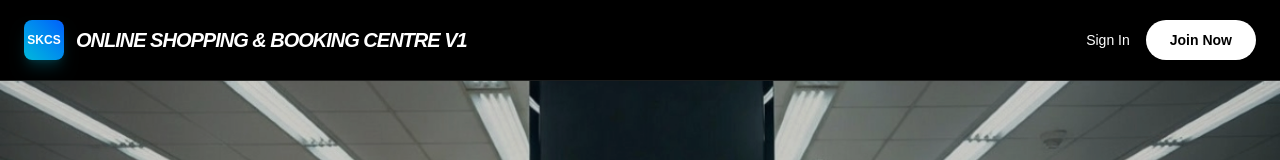
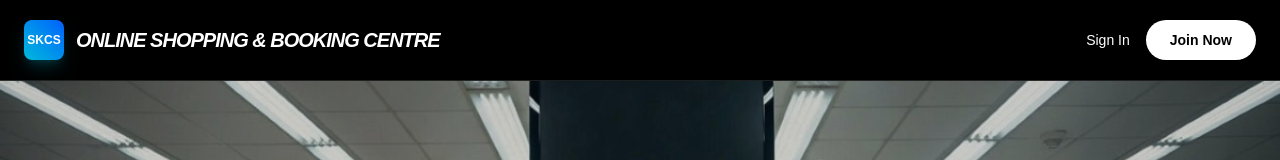
Before and after one commit to sfynn13433-code/skcs-online-shopping, a Next.js app: page / in a window 1280 px wide. Shown: the top 160 px of the page. Built offline with nearby package versions, Linux system fonts and the light colour scheme; no server answers.

Commit message:
Update page.tsx

```diff
--- a/src/app/page.tsx
+++ b/src/app/page.tsx
@@ -107,7 +107,7 @@ export default function Home() {
             </div>
 
             <span className="font-black tracking-tighter text-xl uppercase italic">
-              Online Shopping & Booking Centre v1
+              Online Shopping & Booking Centre
             </span>
           </div>
 
```
